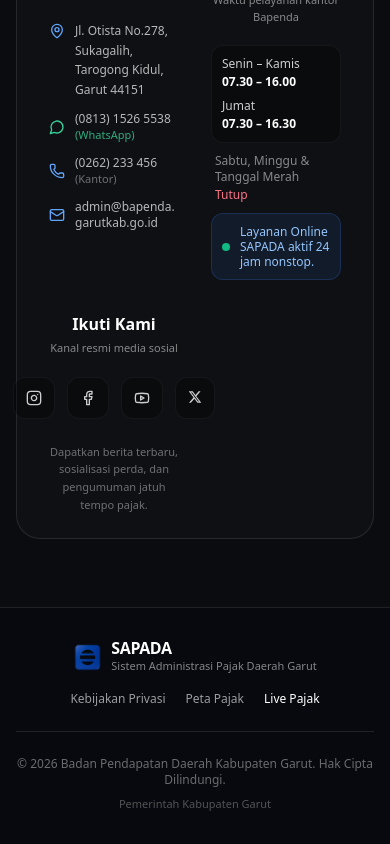
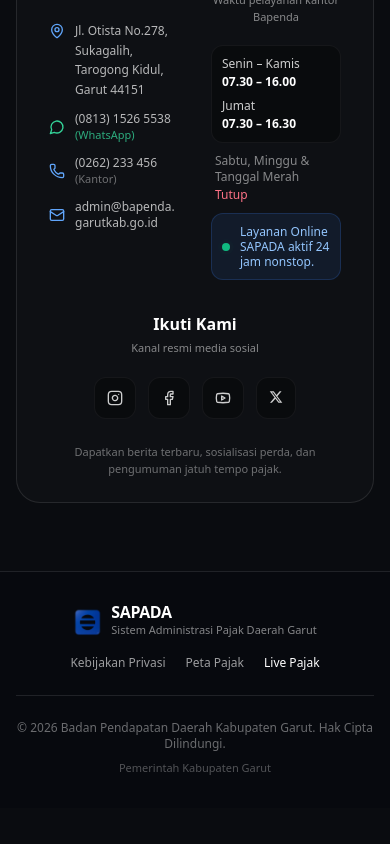
Before and after one commit to theseurhead/sapada, a Next.js app: page /live-pajak in a window 390 px wide. Shown: the part 684-1528 px from the top of the page. After the commit the page ends 1492 px from the top, so only its background shows below. Built offline with nearby package versions, Linux system fonts and the light colour scheme.

Commit message:
fix: make ikuti kami section span full width on mobile grid

```diff
--- a/components/ContactInfoSection.tsx
+++ b/components/ContactInfoSection.tsx
@@ -216,7 +216,7 @@
         </div>
 
         {/* Kolom 3: Ikuti Kami */}
-        <div className="flex flex-col justify-start px-2 sm:px-4">
+        <div className="flex flex-col justify-start px-2 sm:px-4 col-span-2 md:col-span-1">
           <div className="space-y-4">
             <div className="text-center">
               <h3 className="font-bold text-base sm:text-lg text-white">
```
